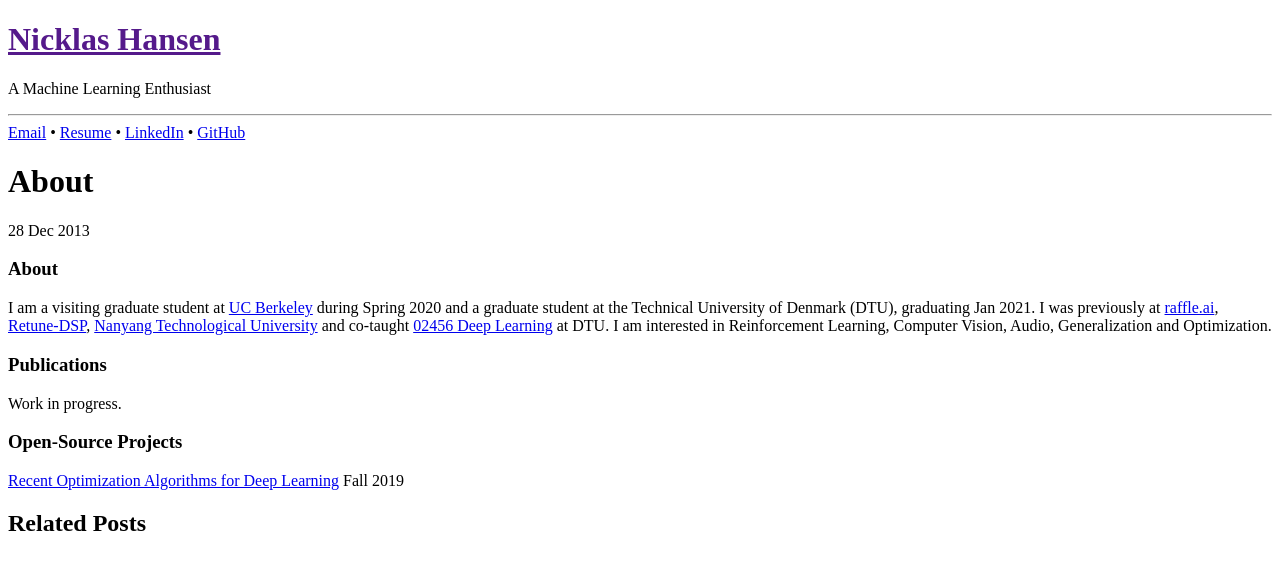
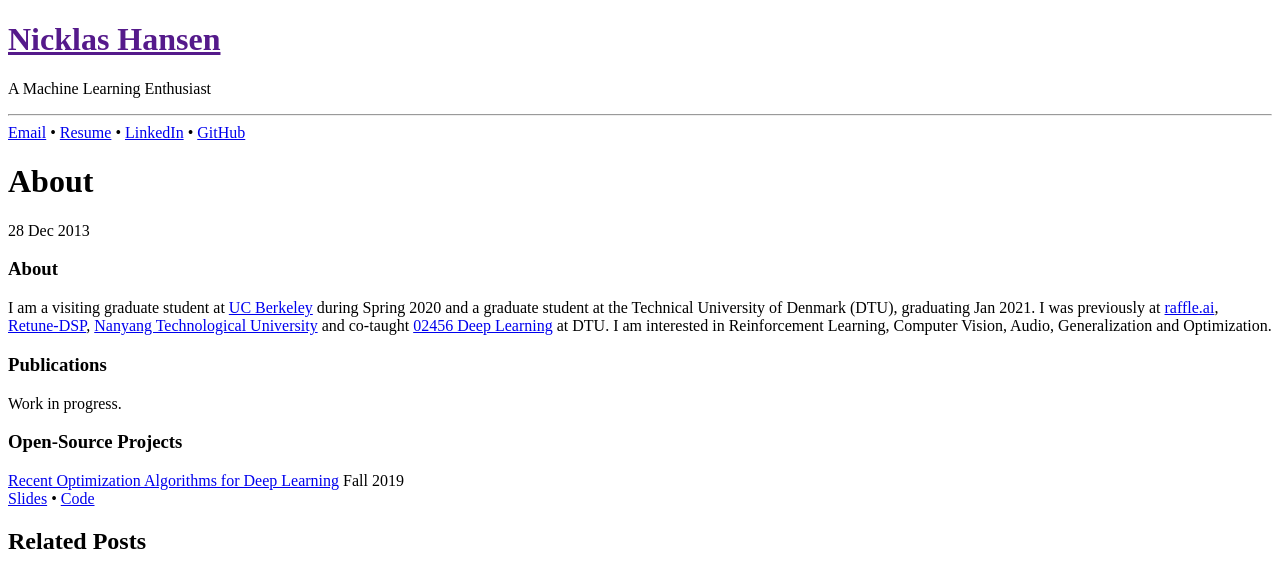
Before and after one commit to nicklashansen/nicklashansen.github.io, a Jekyll site: the page built from _posts/2013-12-28-about.md, in a window 1280 px wide. Shown: the top 588 px of the page. Built offline with Jekyll 4.4.1, drawn with Linux system fonts in a browser that asks for light colours.

Commit message:
updated projects template

```diff
--- a/_posts/2013-12-28-about.md
+++ b/_posts/2013-12-28-about.md
@@ -20,5 +20,8 @@ Work in progress.
     <div class="nicklashansen-item-box">
     <a class="nicklashansen-item-title" href="https://github.com/nicklashansen/neural-net-optimization">Recent Optimization Algorithms for Deep Learning</a>
     <span class="nicklashansen-item-desc">Fall 2019</span>
+    <div class="nicklashansen-item-links">
+        <a class="nicklashansen-item-link" href="https://drive.google.com/file/d/1JvwnXfL-u_kuym2IVzZ_IR9TFN_u4kte/view">Slides</a> &bull;
+        <a class="nicklashansen-item-link" href="https://github.com/nicklashansen/neural-net-optimization">Code</a>
     </div>
 </div>
```
